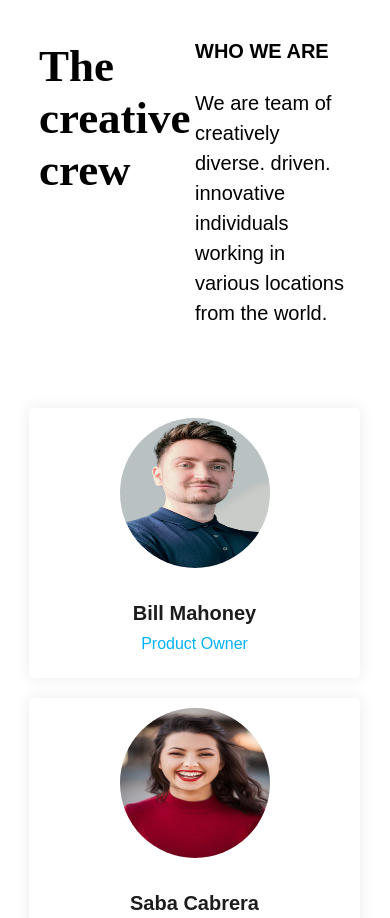
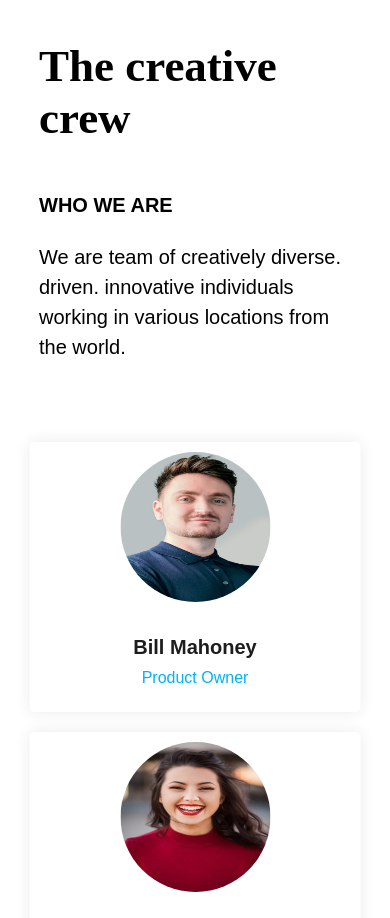
Before and after one commit to EufranioDiogo/my-team-page, a plain HTML site: page index.html in a window 390 px wide. Shown: the top 918 px of the page. Drawn offline with Linux system fonts and the light colour scheme.

Commit message:
Mobile page done

```diff
--- a/index.css
+++ b/index.css
@@ -89,3 +89,18 @@
         color: #00b2f8;
     }
 }
+@media only screen and (max-width: 514px){
+    #about-my-team{
+        flex-wrap: wrap;
+    }
+    #about-my-team h1{
+        width: 100%;
+    }
+    #about-my-team span{
+        margin-top: 50px;
+        width: 100%;
+    }
+    #team-members{
+        height: auto;
+    }
+}
```
